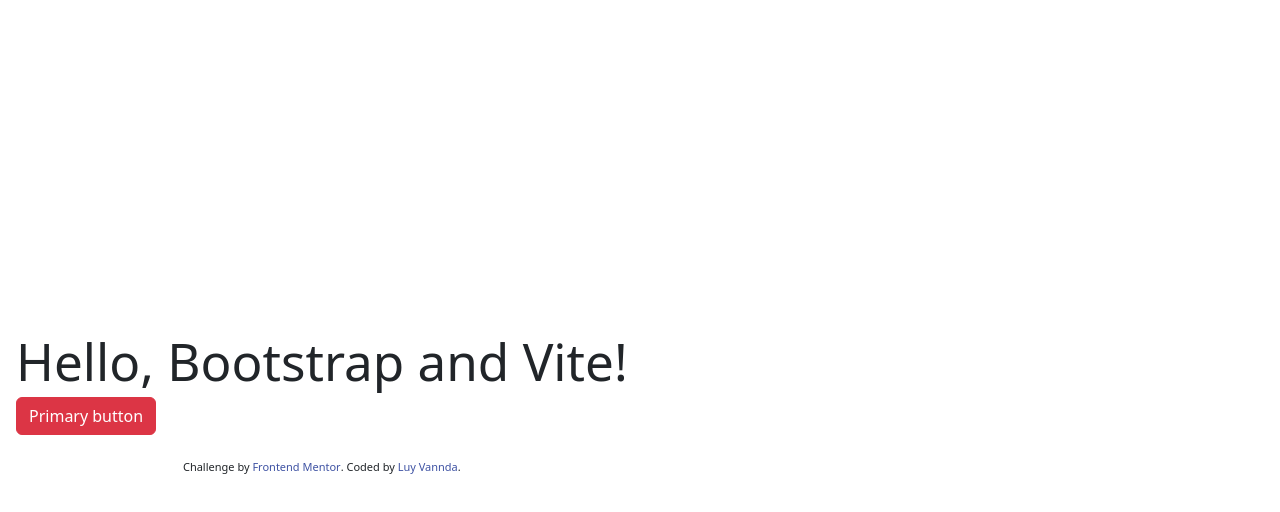
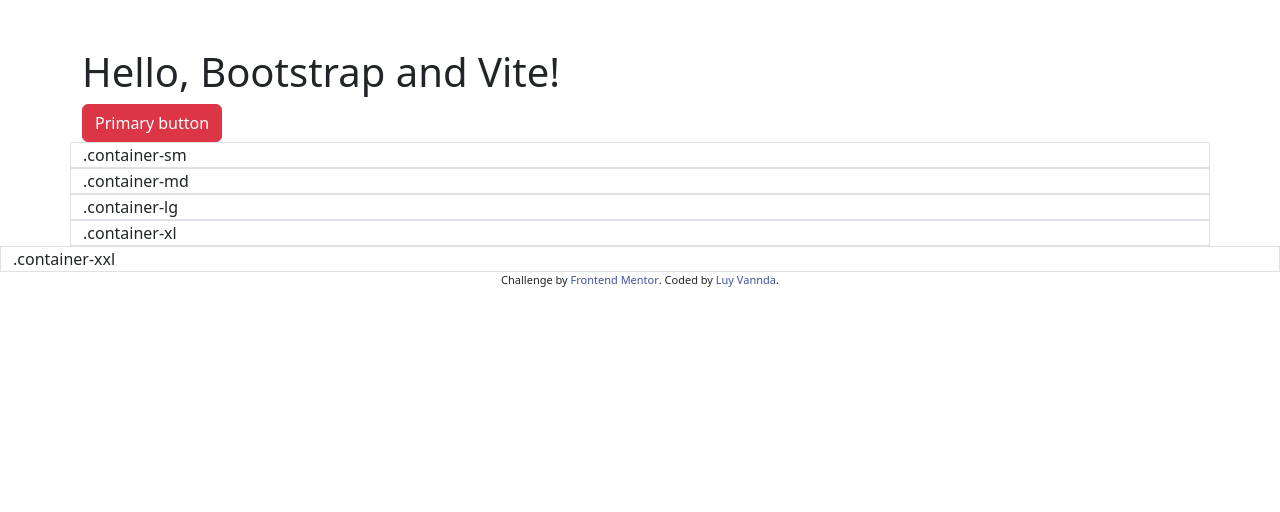
Before and after one commit to luyvannda/sign-up-form, a React (Vite) app: page / in a window 1280 px wide. Shown: the top 512 px of the page. Built offline with nearby package versions, Linux system fonts and the light colour scheme.

Commit message:
practice bootstrap

```diff
--- a/src/App.css
+++ b/src/App.css
@@ -1,3 +1,13 @@
+* {
+  margin: 0;
+  padding: 0;
+  box-sizing: border-box;
+}
+*::before,
+* ::after {
+  box-sizing: inherit;
+}
+
 .attribution {
   font-size: 11px;
   text-align: center;
--- a/src/App.jsx
+++ b/src/App.jsx
@@ -1,15 +1,12 @@
 import './App.css'
+import Bootstrap from './components/BootStrap'
 import Footer from './components/Footer'
 
 function App() {
 
   return (
     <>
-      <div className="container py-4 px-3 mx-auto">
-        <h1>Hello, Bootstrap and Vite!</h1>
-        <button className="btn btn-danger">Primary button</button>
-      </div>
-
+      <Bootstrap />
       <Footer />
     </>
   )
--- a/src/App.scss
+++ b/src/App.scss
@@ -1,3 +1,17 @@
+* {
+  margin: 0;
+  padding: 0;
+  box-sizing: border-box;
+
+  &::before,
+  ::after {
+
+    box-sizing: inherit;
+  }
+}
+
+
+
 .attribution {
   font-size: 11px;
   text-align: center;
--- /dev/null
+++ b/src/components/BootStrap.jsx
@@ -0,0 +1,16 @@
+export default function Bootstrap() {
+  return (
+    <>
+      <div className="container pt-5">
+        <h1>Hello, Bootstrap and Vite!</h1>
+        <button className="btn btn-danger">Primary button</button>
+      </div>
+
+      <div className="container-sm border">.container-sm</div>
+      <div className="container-md border ">.container-md</div>
+      <div className="container-lg border ">.container-lg</div>
+      <div className="container-xl border">.container-xl</div>
+      <div className="container-xxl border">.container-xxl</div>
+    </>
+  )
+}
--- a/src/index.css
+++ b/src/index.css
@@ -19,51 +19,13 @@
   color: #646cff;
   text-decoration: inherit;
 }
+
 a:hover {
   color: #535bf2;
 }
 
 body {
   margin: 0;
-  display: flex;
-  place-items: center;
   min-width: 320px;
   min-height: 100vh;
 }
-
-h1 {
-  font-size: 3.2em;
-  line-height: 1.1;
-}
-
-button {
-  border-radius: 8px;
-  border: 1px solid transparent;
-  padding: 0.6em 1.2em;
-  font-size: 1em;
-  font-weight: 500;
-  font-family: inherit;
-  background-color: #1a1a1a;
-  cursor: pointer;
-  transition: border-color 0.25s;
-}
-button:hover {
-  border-color: #646cff;
-}
-button:focus,
-button:focus-visible {
-  outline: 4px auto -webkit-focus-ring-color;
-}
-
-@media (prefers-color-scheme: light) {
-  :root {
-    color: #213547;
-    background-color: #ffffff;
-  }
-  a:hover {
-    color: #747bff;
-  }
-  button {
-    background-color: #f9f9f9;
-  }
-}
```
Also changed, not shown: 1 other file (tests, documents, lock files or other folders).
